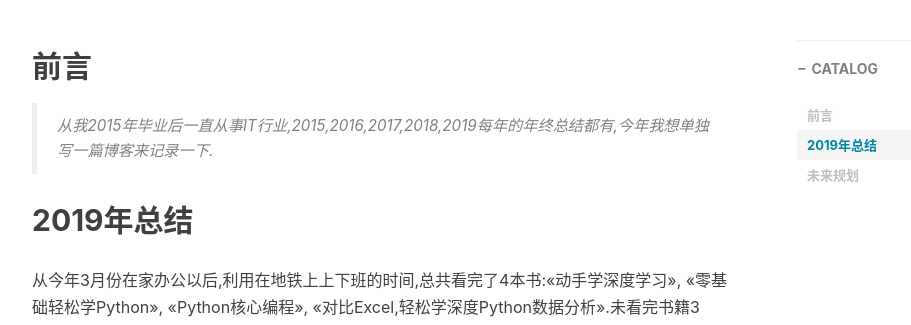
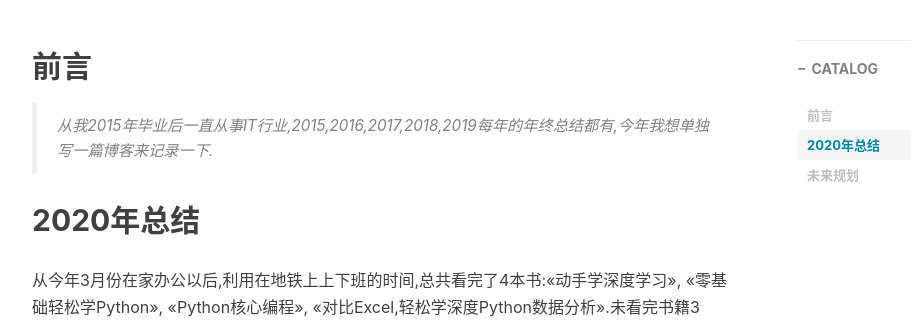
Before and after one commit to LuochuanAD/LuochuanAD.github.io, a Jekyll site: the page built from _posts/2020-12-25-今年的总结及未来的规划.md, in a window 1280 px wide. Shown: the part 523-848 px from the top of the page, without its empty margins (233-1144 px from the left). Built offline with Jekyll 4.4.1, drawn with Linux system fonts in a browser that asks for light colours; nearby versions of some CDN libraries; comment, search, counter and statistics services are not loaded.

Commit message:
Update 2020-12-25-今年的总结及未来的规划.md

```diff
--- a/_posts/2020-12-25-今年的总结及未来的规划.md
+++ b/_posts/2020-12-25-今年的总结及未来的规划.md
@@ -17,7 +17,7 @@ tags:
 >从我2015年毕业后一直从事IT行业,2015,2016,2017,2018,2019每年的年终总结都有,今年我想单独写一篇博客来记录一下.
 
 
-## 2019年总结
+## 2020年总结
 
 从今年3月份在家办公以后,利用在地铁上上下班的时间,总共看完了4本书:<<动手学深度学习>>, <<零基础轻松学Python>>, <<Python核心编程>>, <<对比Excel,轻松学深度Python数据分析>>.未看完书籍3本<<自控力>>,<<Python极客项目编程>>,<<机器学习实战>>.
 
```
